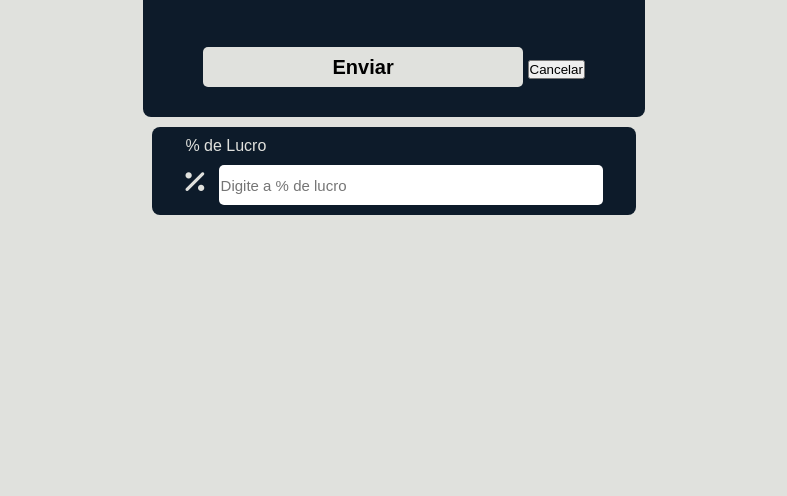
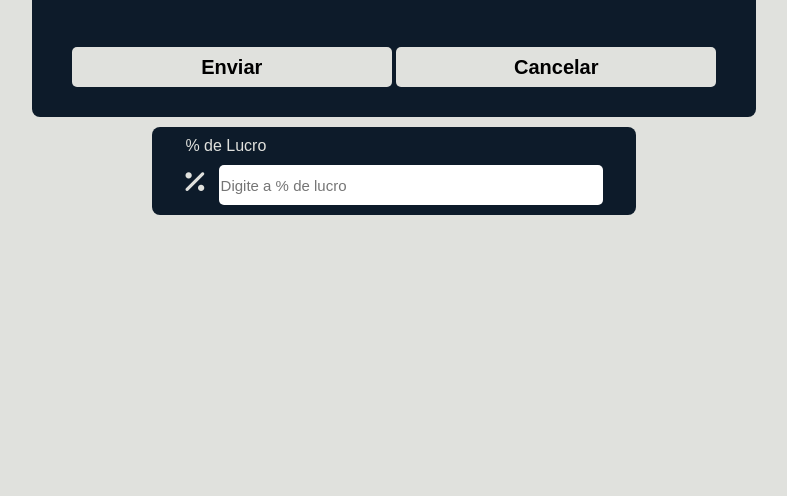
Before and after one commit to eullermaso/Tabela_de_Valores, a plain HTML site: page index.html in a window 1280 px wide. Shown: the part 1615-2111 px from the top of the page, without its empty margins (246-1033 px from the left). Drawn offline with Linux system fonts and the light colour scheme.

Commit message:
estilos.css

```diff
--- a/estilos.css
+++ b/estilos.css
@@ -213,7 +213,7 @@ input:focus{
 }
 
 
-#bt2{
+#bt2, #bt3{
     margin-top: 20px;
     width: 25vw;
     height: 5vh;
```
